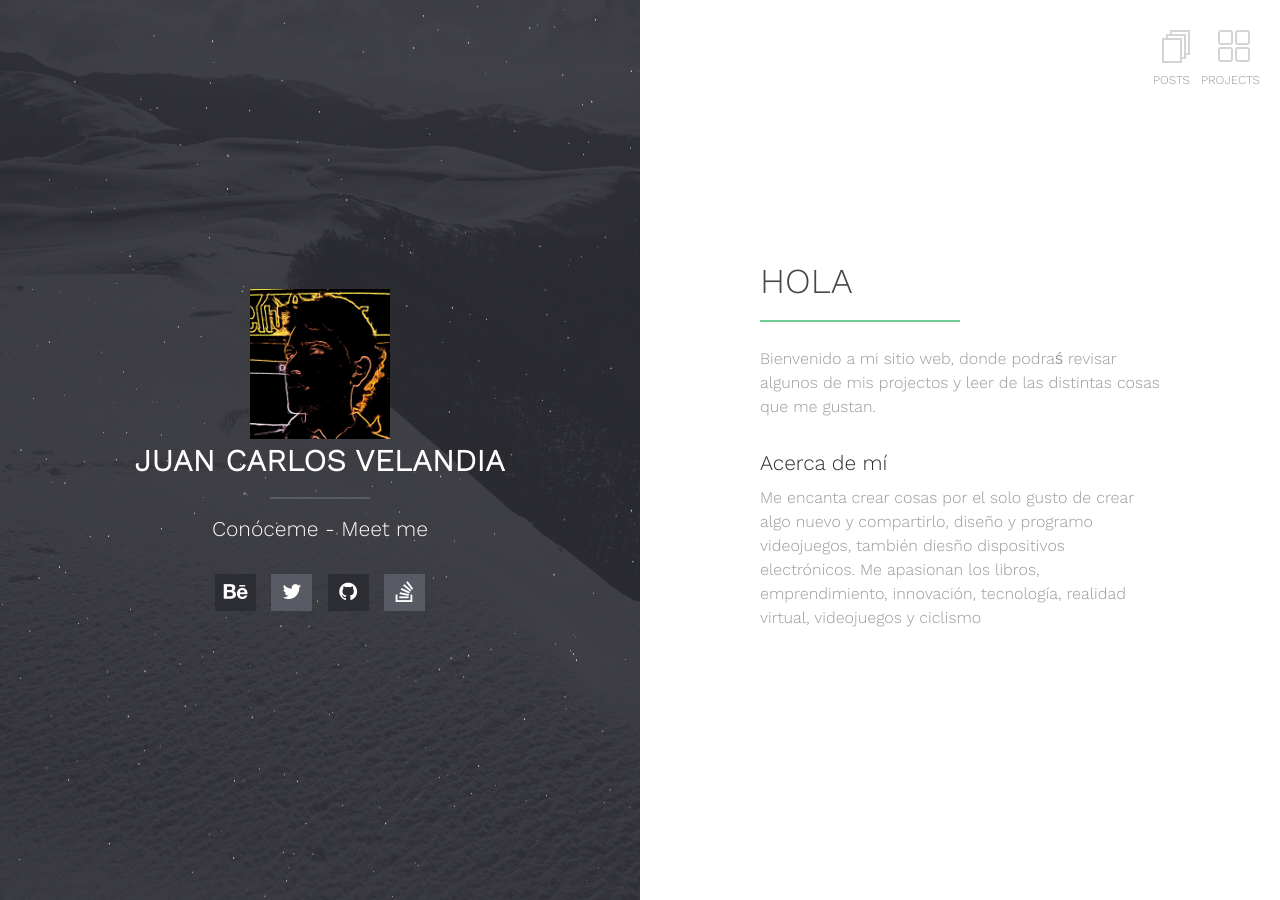
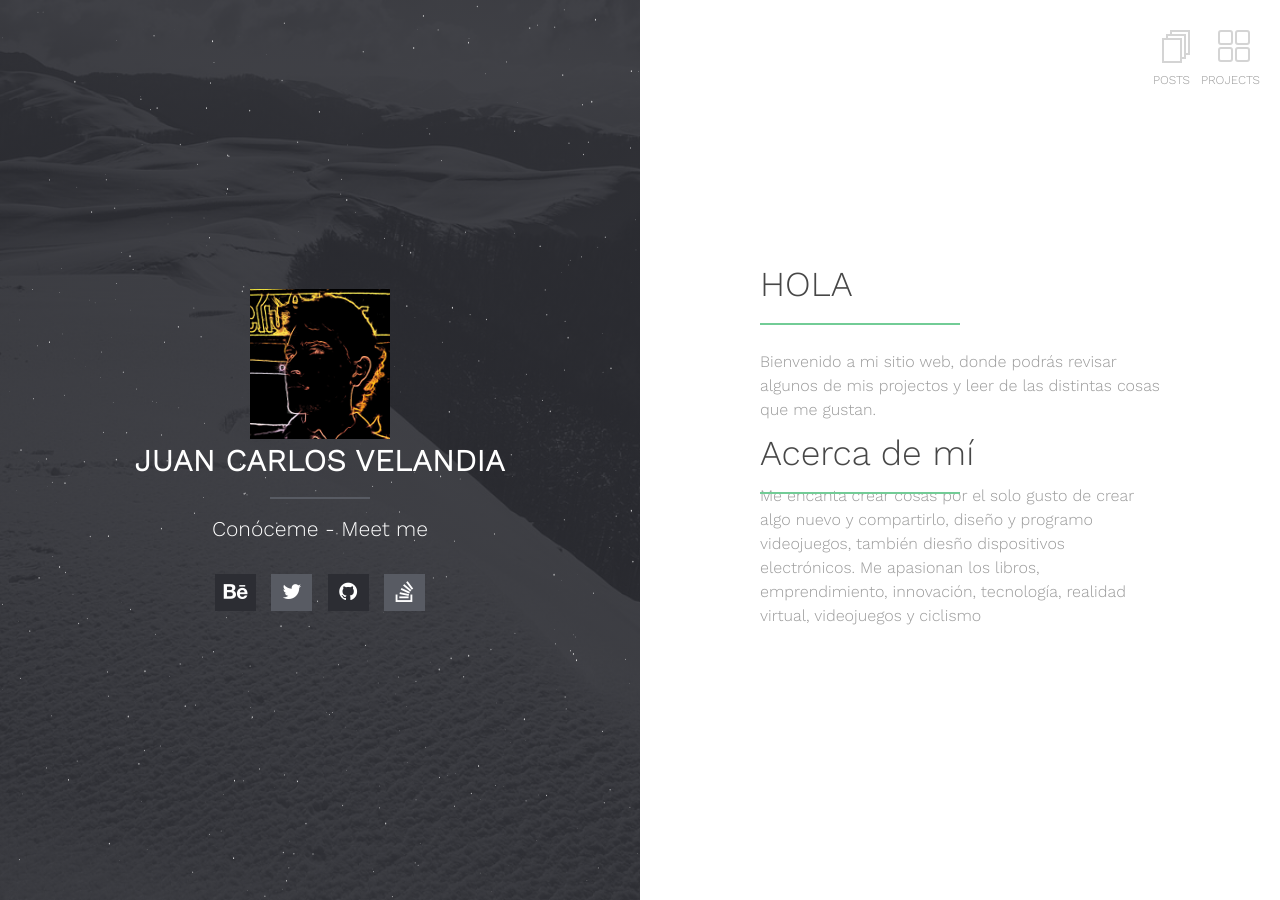
Before and after one commit to Juankz/juankz.github.io, a Jekyll site: the page built from index.md, in a window 1280 px wide. Built offline with Jekyll 4.4.1, drawn with Linux system fonts in a browser that asks for light colours; our own code applies the rules of GitHub Pages for plain Markdown files.

Commit message:
Corregir Sintaxis

```diff
--- a/index.md
+++ b/index.md
@@ -3,8 +3,8 @@ layout: home
 ---
 # HOLA
 
-Bienvenido a mi sitio web, donde podraś revisar algunos de mis projectos y leer de las distintas cosas que me gustan.
+Bienvenido a mi sitio web, donde podrás revisar algunos de mis projectos y leer de las distintas cosas que me gustan.
 
-### Acerca de mí
+## Acerca de mí
 
 Me encanta crear cosas por el solo gusto de crear algo nuevo y compartirlo, diseño y programo videojuegos, también diesño dispositivos electrónicos. Me apasionan los libros, emprendimiento, innovación, tecnología, realidad virtual, videojuegos y ciclismo
```
